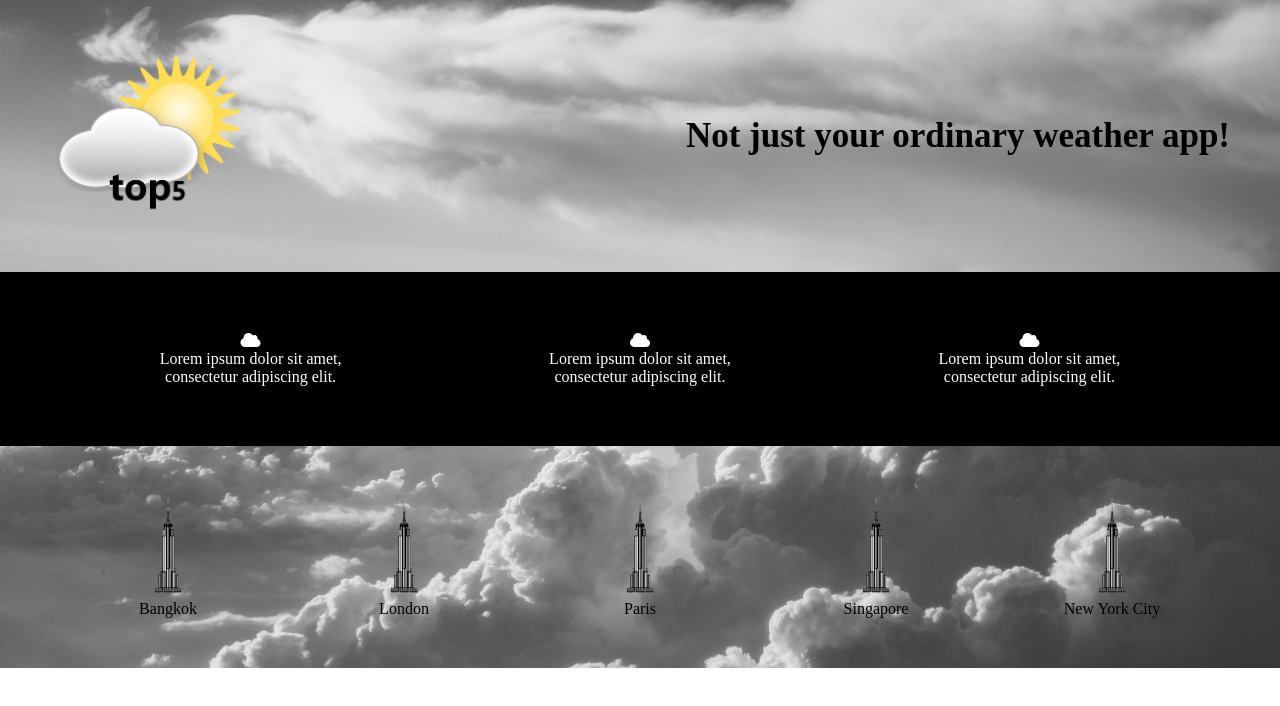
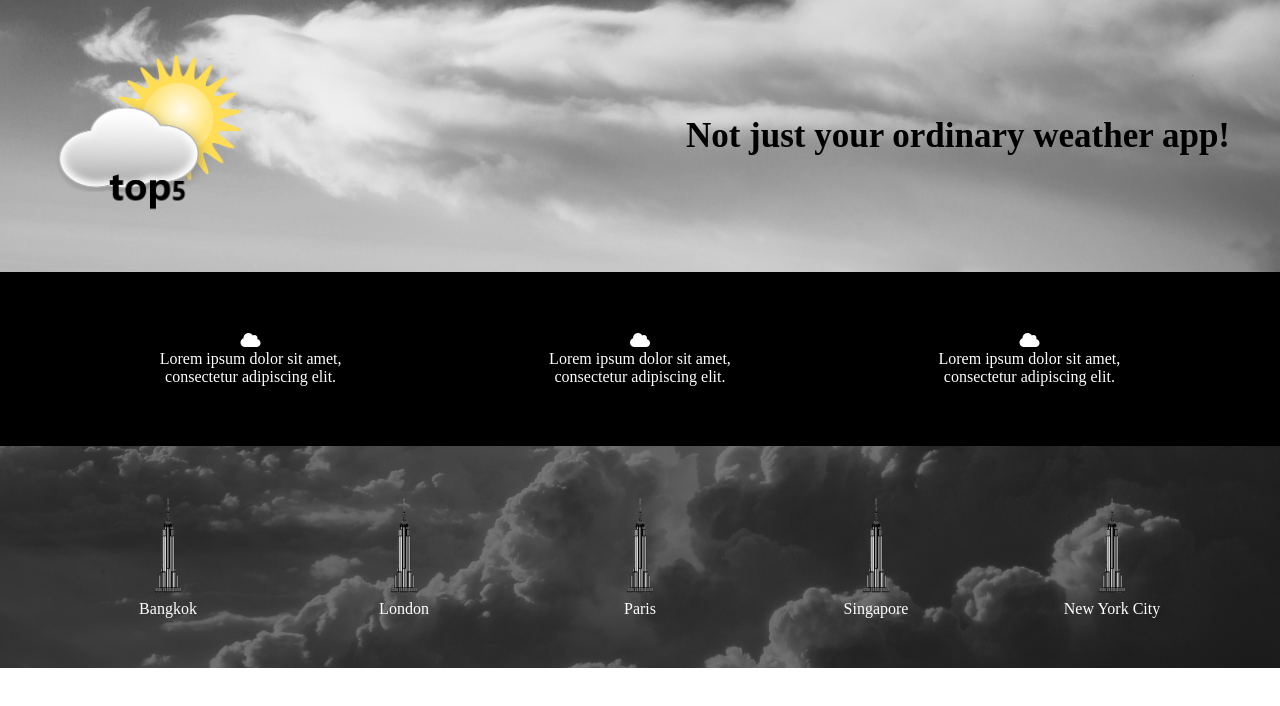
Before and after one commit to genkjames/top5, a React (Create React App) app: page / in a window 1280 px wide. Shown: the top 706 px of the page. Built offline with nearby package versions, Linux system fonts and the light colour scheme.

Commit message:
initial setup for fetch call

```diff
--- a/src/containers/App.css
+++ b/src/containers/App.css
@@ -61,6 +61,8 @@ header {
 .cities {
   display: flex;
   padding: 50px;
+  background: rgba(0, 0, 0, 0.5);
+  color: #fff;
 }
 
 .city {
```
Also changed, not shown: 1 other file (tests, documents, lock files or other folders).
